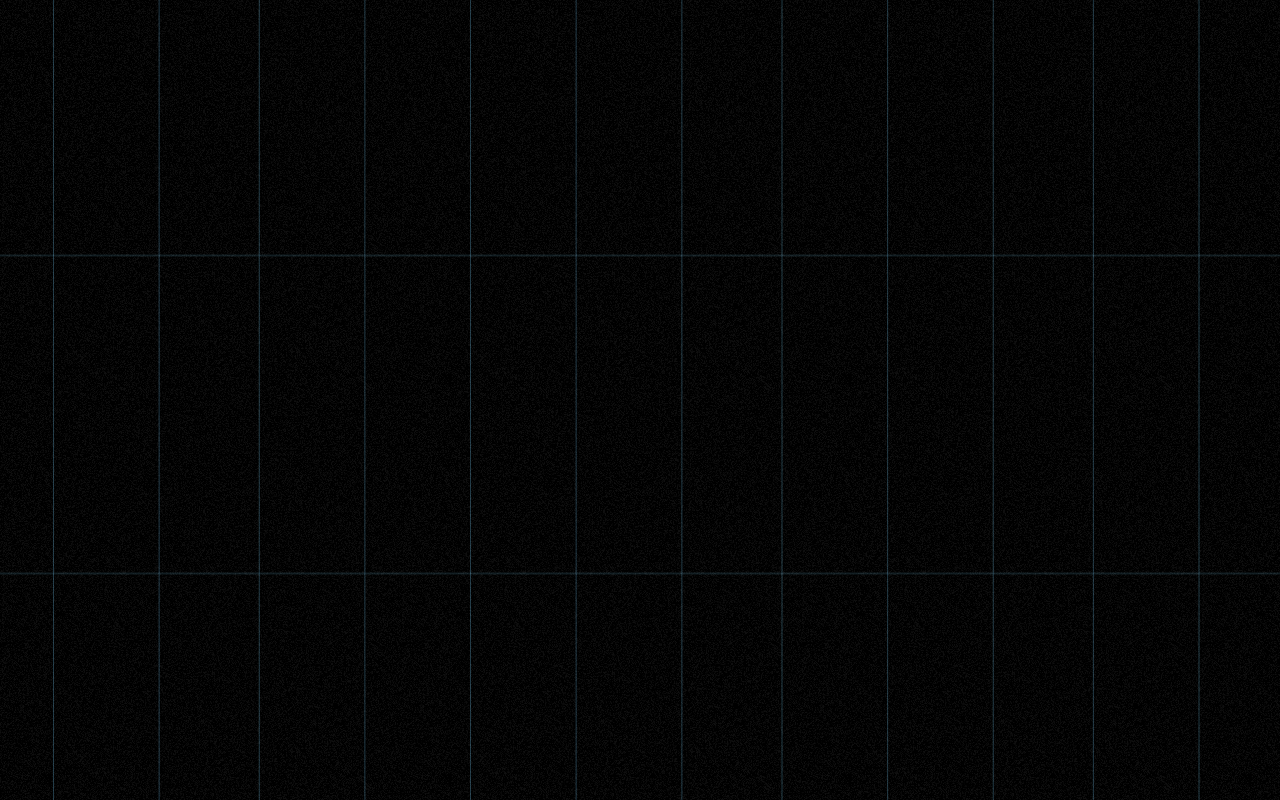
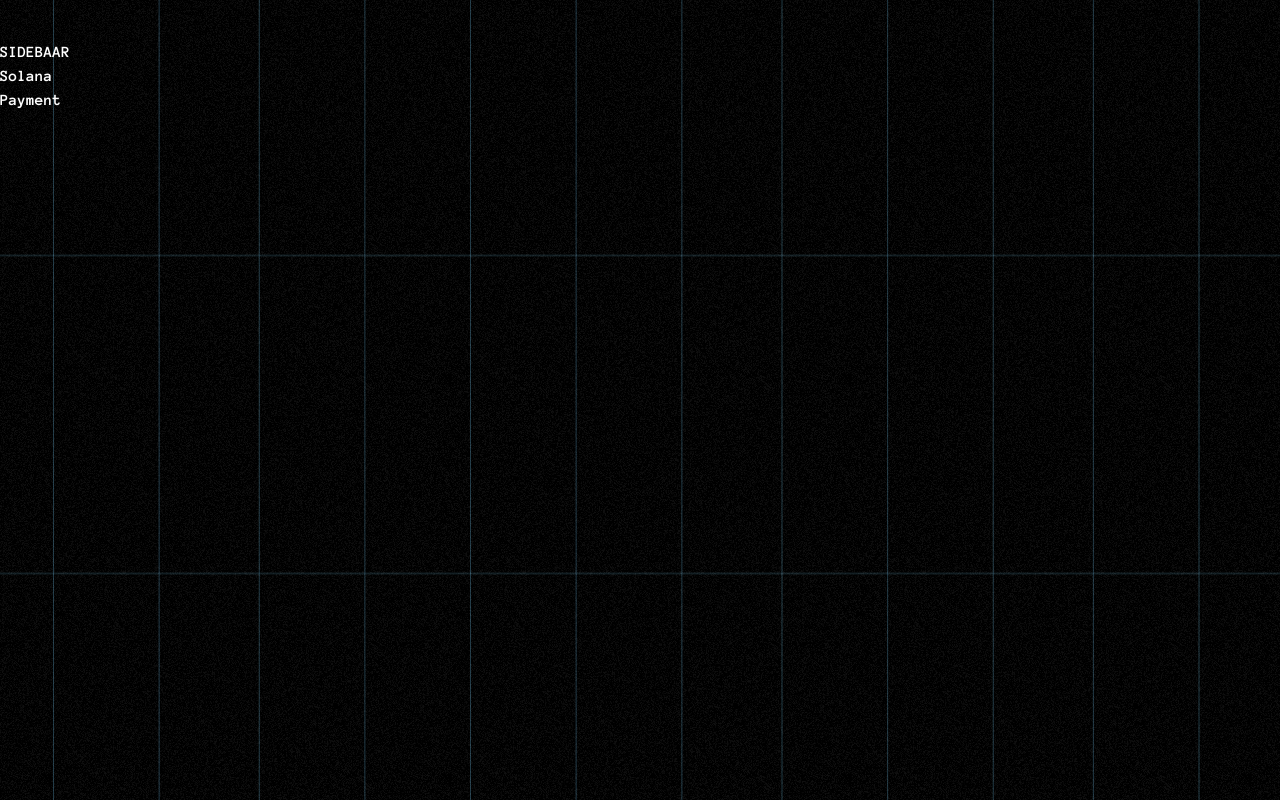
Before and after one commit to koleso8/AI_Academy, a React (Vite) app: page /chat in a window 1280 px wide. Shown: the top 800 px of the page. Built offline with nearby package versions, Linux system fonts and the light colour scheme.

Commit message:
add chat page

```diff
--- a/src/App.jsx
+++ b/src/App.jsx
@@ -3,13 +3,18 @@ import { Route, Routes } from 'react-router-dom';
 import Layout from './pages/Layout';
 import HomePage from './pages/HomePage';
 import Chat from './components/Chat';
+import Solana from './components/Solana';
+import AiPaymentAgent from './components/AiPaymentAgent';
 
 const App = () => {
   return (
     <Layout>
       <Routes>
         <Route path="/" element={<HomePage />} />
-        <Route path="/chat" element={<Chat />} />
+        <Route path="/chat" element={<Chat />}>
+          <Route path="solana" element={<Solana />} />
+          <Route path="payment" element={<AiPaymentAgent />} />
+        </Route>
       </Routes>
     </Layout>
   );
--- /dev/null
+++ b/src/components/AiPaymentAgent.jsx
@@ -0,0 +1,7 @@
+import React from 'react';
+
+const AiPaymentAgent = () => {
+  return <div className="text-white">AI Payment Agent</div>;
+};
+
+export default AiPaymentAgent;
--- a/src/components/Chat.jsx
+++ b/src/components/Chat.jsx
@@ -1,7 +1,21 @@
 import React from 'react';
+import { NavLink, Outlet } from 'react-router-dom';
 
 const Chat = () => {
-  return <div>chat</div>;
+  return (
+    <div className="flex">
+      <aside className="text-white flex flex-col mr-6">
+        SIDEBAAR
+        <NavLink to="solana" className="text-white">
+          Solana
+        </NavLink>
+        <NavLink to="payment" className="text-white">
+          Payment
+        </NavLink>
+      </aside>
+      <Outlet />
+    </div>
+  );
 };
 
 export default Chat;
--- /dev/null
+++ b/src/components/Solana.jsx
@@ -0,0 +1,8 @@
+import React from 'react';
+
+const Solana = () => {
+  return <div className="text-white">Solana</div>;
+};
+
+export default Solana;
+Solana;
```
Also changed, not shown: 1 other file (tests, documents, lock files or other folders).
